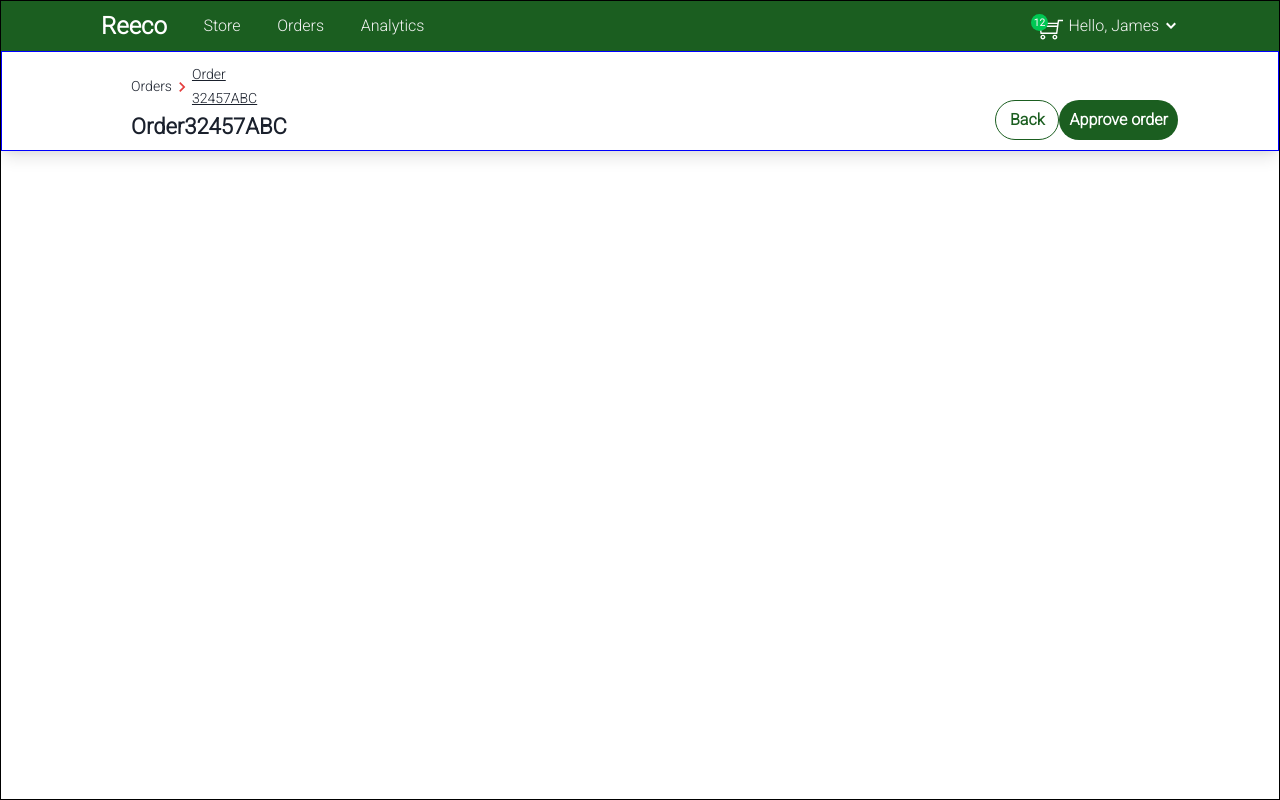
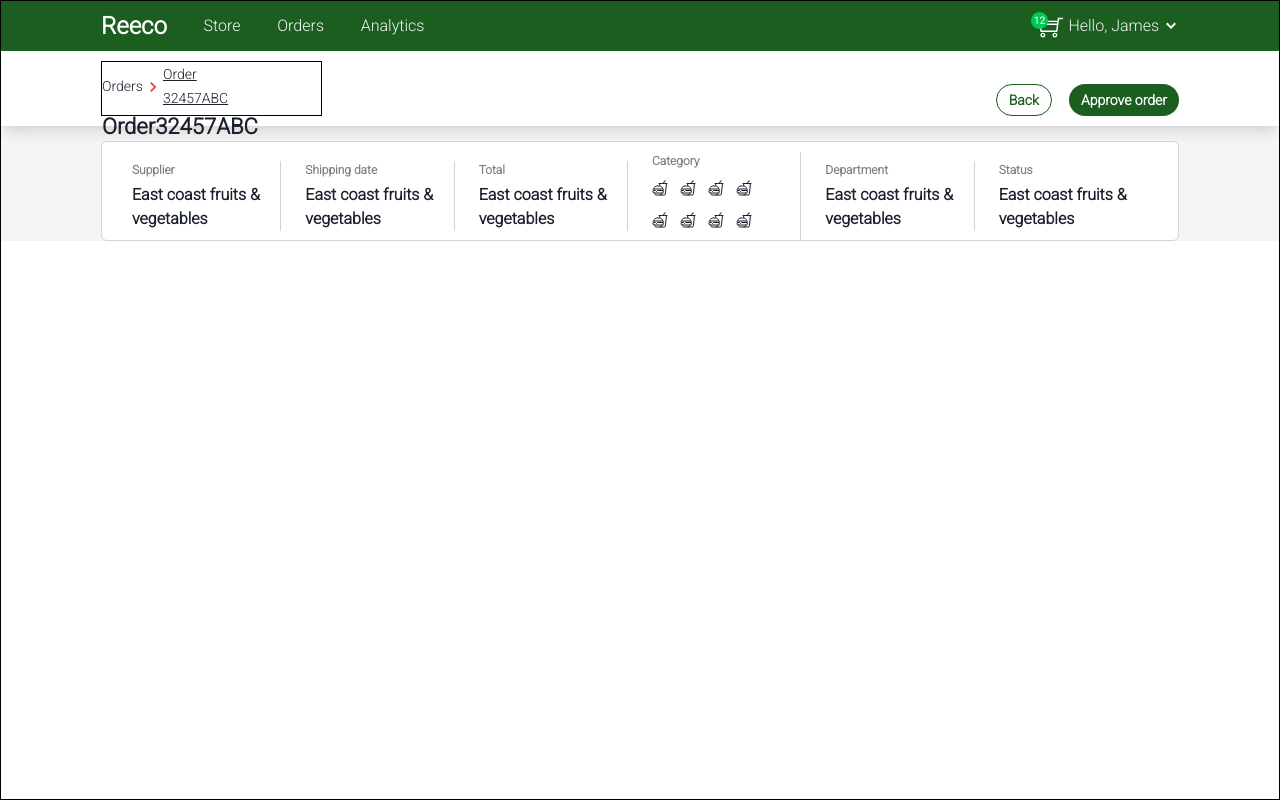
Before and after one commit to premkumar-555/Reeco, a React (Vite) app in the folder task/: page / in a window 1280 px wide. Built offline with nearby package versions, Linux system fonts and the light colour scheme.

Commit message:
created order info component

```diff
--- a/task/src/components/Home/Home.jsx
+++ b/task/src/components/Home/Home.jsx
@@ -2,11 +2,15 @@ import React from 'react'
 import { Box } from '@chakra-ui/react'
 import NavBar from './components/NavBar'
 import OrderHeader from './components/OrderHeader'
+import OrderInfo from './components/OrderInfo'
 const Home = () => {
   return (
     <Box w='100vw' h='100vh' border='1px solid black'>
      <NavBar />
+     <Box bg='whitesmoke'>
      <OrderHeader />
+     <OrderInfo />
+     </Box>
     </Box>
   )
 }
--- a/task/src/components/Home/components/NavBar.jsx
+++ b/task/src/components/Home/components/NavBar.jsx
@@ -5,8 +5,8 @@ import {GoChevronDown} from 'react-icons/go'
 import {TfiShoppingCart} from 'react-icons/tfi'
 const NavBar = () => {
   return (
-    <Box display='flex' justifyContent='space-between' alignItems='center' w='100%' bg='#1B5E20' h='50px' px='100px'>
-    <Box w='30%'  display='flex' justifyContent='space-between' alignItems='center' border='1px solid none'>
+    <Box display='flex' justifyContent='space-between' alignItems='center' w='100%' bg='#1B5E20' h='50px' px='100px' >
+    <Box w='30%'  display='flex' justifyContent='space-between' alignItems='center' border='1px solid none' >
         <Box >
         <Text fontSize='24px' color='white' fontWeight='bold' >Reeco</Text>
         </Box>
@@ -18,7 +18,7 @@ const NavBar = () => {
 
     </Box>
     <Box w='13%' display='flex' justifyContent='space-between' alignItems='center' border='1px solid none'>
-        <Box  position='relative' border='1px solid none' p='0' pb='5px'>
+        <Box  position='relative' border='1px solid none' p='0' pb='8px'>
         <Circle position='relative' top='14px' left='-8px' size='17px' bg='#00C853' color='white'>
            <Text fontSize='10px' color='whitesmoke' fontWeight='600' >12</Text>
         </Circle>
--- a/task/src/components/Home/components/OrderHeader.jsx
+++ b/task/src/components/Home/components/OrderHeader.jsx
@@ -3,9 +3,9 @@ import { Box, Text, Icon , Button   } from '@chakra-ui/react'
 import {MdOutlineKeyboardArrowRight} from 'react-icons/md'
 const OrderHeader = () => {
   return (
-    <Box display='flex' justifyContent='space-between' alignItems='center' w='100%'
-    h='100px' px='100px' zIndex='2' boxShadow='lg' py='10px' border='1px solid blue'>
-     <Box w='18%' h='100%' display='flex' flexDirection='column' justifyContent='space-between' alignItems='center'>
+    <Box display='flex' justifyContent='space-between' alignItems='left' w='100%'
+    h='75px' px='100px' zIndex='2' boxShadow='lg' py='10px' border='1px solid none' bg='white'>
+     <Box w='20.5%' h='100%' display='flex' flexDirection='column' justifyContent='space-between' alignItems='flex-start' border='1px solid black'>
       <Box w='70%' display='flex' flex='1' justifyContent='space-between' alignItems='center' >
         <Box  display='flex' textAlign='left'>
             <Text textAlign='left' fontSize='sm' fontWeight='500'>Orders</Text>
@@ -25,10 +25,10 @@ const OrderHeader = () => {
       </Box>
      </Box>
       <Box h='100%'  w='17%' display='flex' justifyContent='space-between'  alignItems='flex-end'>
-       <Button size='md' borderRadius='full' border='1px solid #1B5E20' bg='white' color='#1B5E20'>
+       <Button size='sm' borderRadius='full' border='1px solid #1B5E20' bg='white' color='#1B5E20'>
         Back
        </Button>
-       <Button size='md' borderRadius='full' bg='#1B5E20' color='white'>
+       <Button size='sm' borderRadius='full' bg='#1B5E20' color='white'>
         Approve order
      </Button>
       </Box>
--- /dev/null
+++ b/task/src/components/Home/components/OrderInfo.jsx
@@ -0,0 +1,35 @@
+import React from 'react'
+import { Box, Text, Icon , Button, Grid, GridItem  } from '@chakra-ui/react'
+import {IoFastFoodOutline} from 'react-icons/io5'
+const OrderInfo = () => {
+  return (
+
+    <Grid mt='15px' h='100px' maxW='100%' mx='100px' templateColumns='repeat(6, 1fr)' gap={6} border='1px solid lightgrey' bg='white' borderRadius='md' py='10px' px='30px' justifyContent='center' alignItems='center'>
+    <DynamicText value='East coast fruits & vegetables' title='Supplier'/>
+    <DynamicText value='East coast fruits & vegetables' title='Shipping date'/>
+    <DynamicText value='East coast fruits & vegetables' title='Total'/>
+    <DynamicText value='East coast fruits & vegetables' title='Category' showIcons={true}/>
+    <DynamicText value='East coast fruits & vegetables' title='Department'/>
+    <DynamicText value='East coast fruits & vegetables' title='Status' bdr='none'/>
+    </Grid>
+  )
+}
+
+const DynamicText = ({title, value, bdr, showIcons}) => {
+
+    return <GridItem borderRight={`1px solid ${bdr ? bdr : "lightgrey"}`}>
+            <Text fontSize='xs' fontWeight='bolder' color='grey' mb='4px'>{title}</Text>
+            {showIcons ? <IconBox/> : <Text fontSize='md' fontWeight='bolder'>{value}</Text>}
+           </GridItem>
+}
+
+const IconBox = () => {
+    return <Grid py='5px' maxW='70%' templateColumns='repeat(4, 1fr)' gap={2}>
+     {new Array(8).fill('0').map((ele, ind) => (
+        <GridItem key={ind}>
+            <Icon as={IoFastFoodOutline} w={4} h={4} color='black.500'/>
+     </GridItem>
+     ))}
+    </Grid>
+}
+export default OrderInfo
--- a/task/src/index.css
+++ b/task/src/index.css
@@ -1,7 +1,3 @@
-@import url('https://fonts.googleapis.com/css2?family=Poppins:wght@200&family=Roboto:wght@300&display=swap');
-
-* {
-  font-family: 'Poppins', sans-serif;
-  font-family: 'Roboto', sans-serif;
-  font-weight: 500;
+body {
+  background-color: whitesmoke;
 }
```
